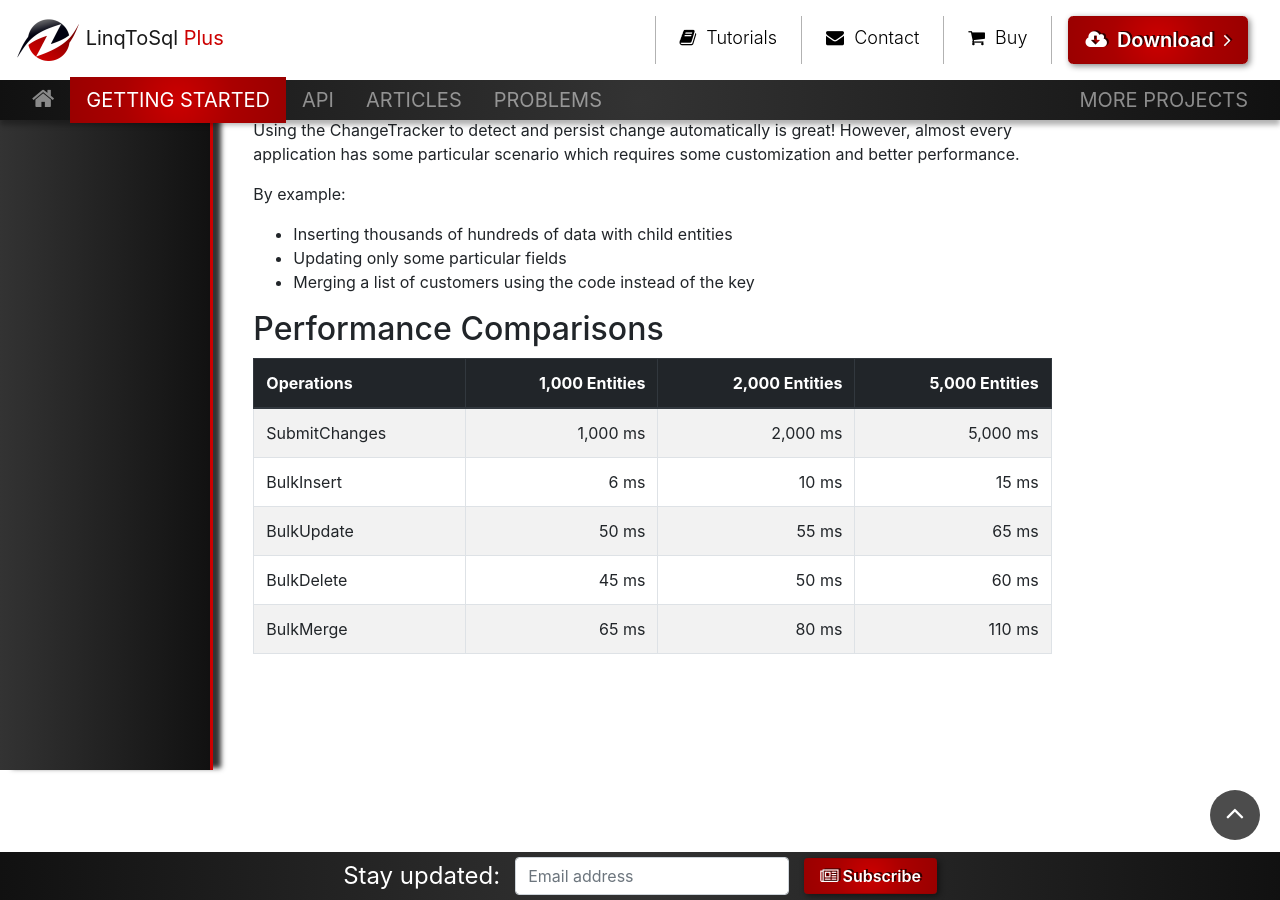
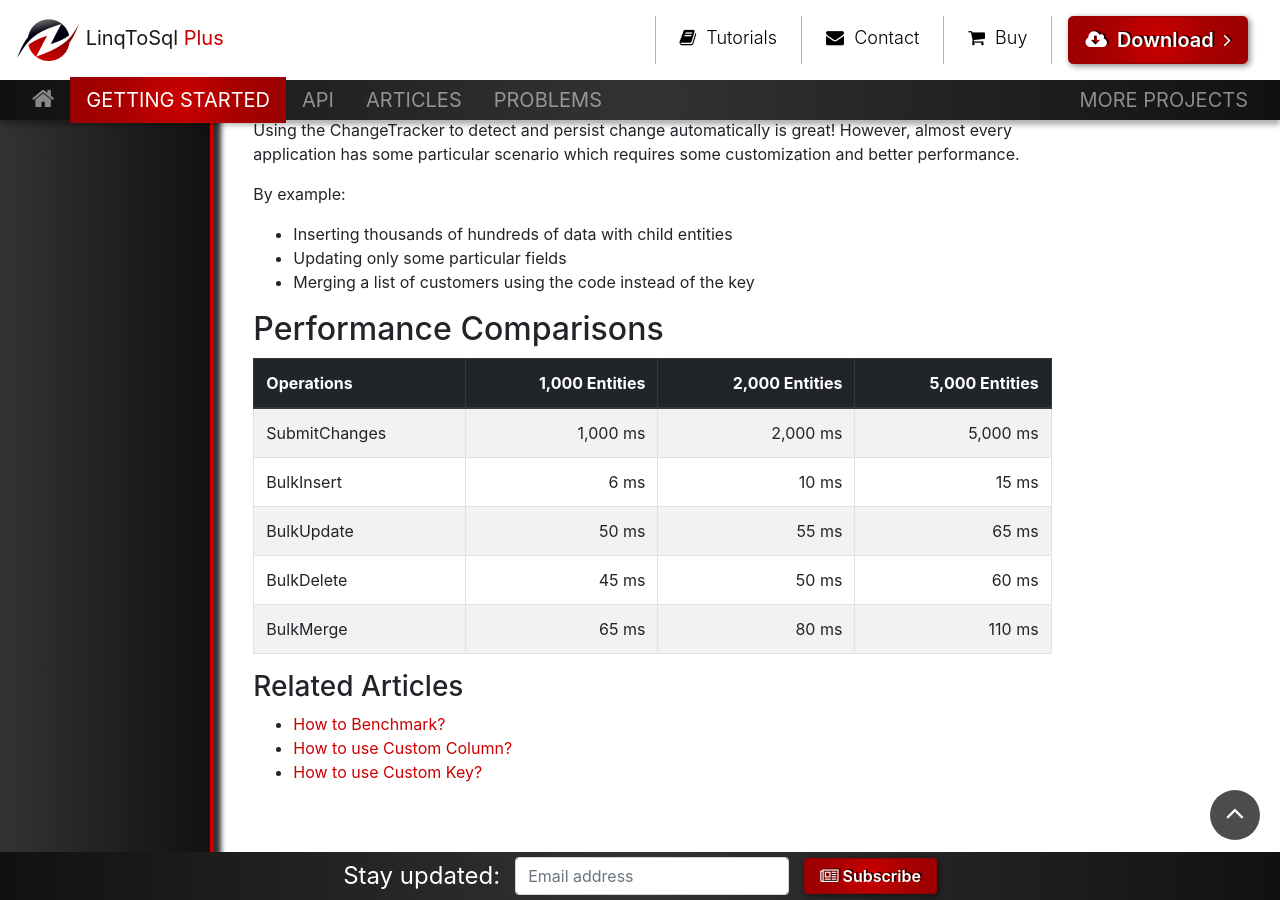
Before and after one commit to zzzprojects/LinqToSql-Plus, a Jekyll site: the page built from docs/pages/tutorials/tutorial-bulk-operations.md, in a window 1280 px wide and 900 px high, scrolled down 858 px. Built offline with Jekyll 4.4.1, drawn with Linux system fonts in a browser that asks for light colours; nearby versions of some CDN libraries; our own code applies the rules of GitHub Pages for plain Markdown files.

Commit message:
Update tutorial-bulk-operations.md

```diff
--- a/docs/pages/tutorials/tutorial-bulk-operations.md
+++ b/docs/pages/tutorials/tutorial-bulk-operations.md
@@ -44,9 +44,8 @@ By example:
 | BulkDelete      | 45 ms          | 50 ms          | 60 ms          |
 | BulkMerge       | 65 ms          | 80 ms          | 110 ms         |
 
-<!--
 ### Related Articles
 
 - [How to Benchmark?](benchmark)
 - [How to use Custom Column?](custom-column)
-- [How to use Custom Key?](custom-key) !-->
+- [How to use Custom Key?](custom-key)
```
